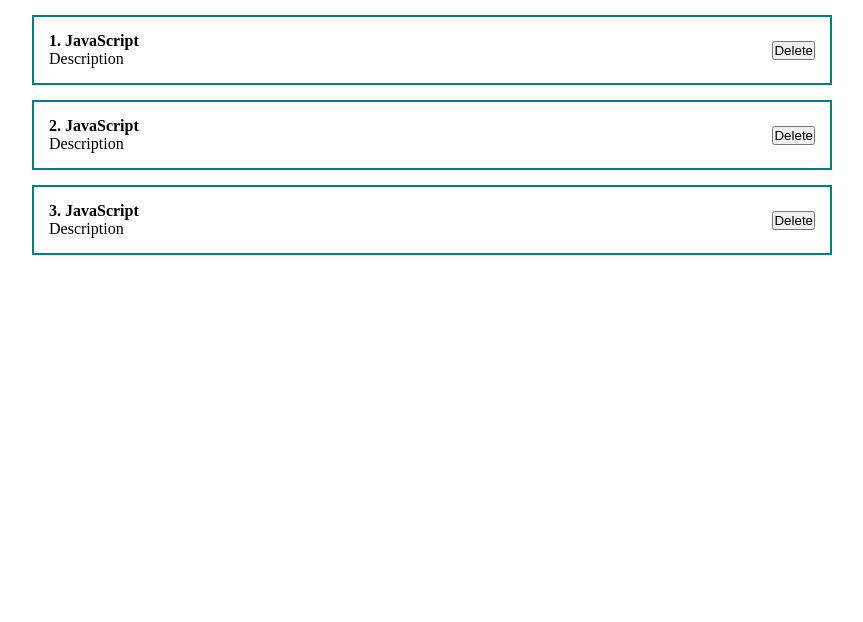
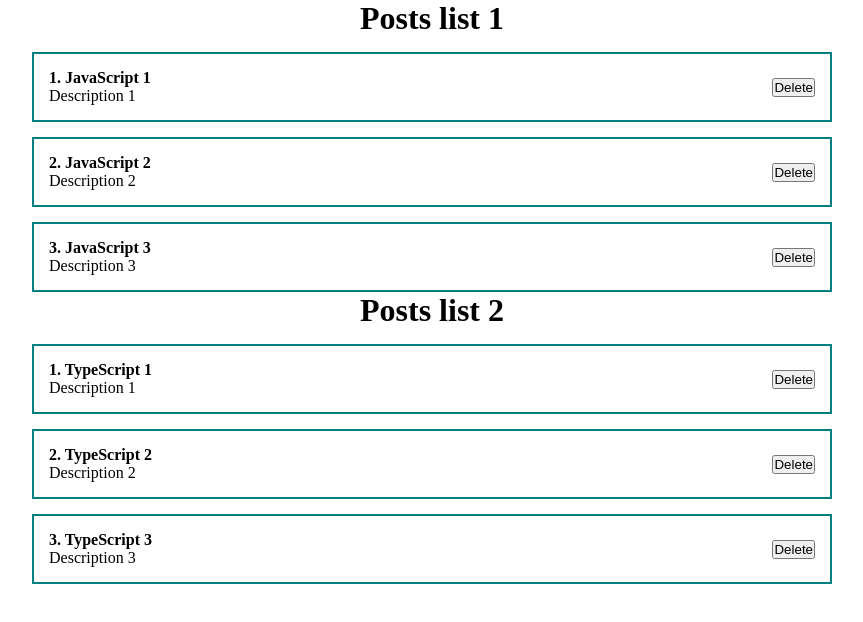
Before and after one commit to nikolayhotim1/react-fund-course, a React (Create React App) app: page / in a window 1280 px wide. Shown: the top 622 px of the page, without its empty margins (208-1071 px from the left). Built offline with nearby package versions, Linux system fonts and the light colour scheme.

Commit message:
refactor: create posts lists

```diff
--- a/src/App.js
+++ b/src/App.js
@@ -1,15 +1,26 @@
-import React from 'react';
-import PostItem from './components/PostItem';
+import React, { useState } from 'react';
+import PostList from './components/PostList';
 import './styles/App.css';
 
-function App() {
+const App = () => {
+	const [posts1, setPosts1] = useState([
+		{ id: 1, title: 'JavaScript 1', body: 'Description 1' },
+		{ id: 2, title: 'JavaScript 2', body: 'Description 2' },
+		{ id: 3, title: 'JavaScript 3', body: 'Description 3' }
+	]);
+
+	const [posts2, setPosts2] = useState([
+		{ id: 1, title: 'TypeScript 1', body: 'Description 1' },
+		{ id: 2, title: 'TypeScript 2', body: 'Description 2' },
+		{ id: 3, title: 'TypeScript 3', body: 'Description 3' }
+	]);
+
 	return (
-		<div className='App'>
-			<PostItem post={{ id: 1, title: 'JavaScript', body: 'Description' }} />
-			<PostItem post={{ id: 2, title: 'JavaScript', body: 'Description' }} />
-			<PostItem post={{ id: 3, title: 'JavaScript', body: 'Description' }} />
+		<div className='app'>
+			<PostList posts={posts1} title='Posts list 1' />
+			<PostList posts={posts2} title='Posts list 2' />
 		</div>
 	);
-}
+};
 
 export default App;
--- a/src/components/PostItem.jsx
+++ b/src/components/PostItem.jsx
@@ -1,8 +1,9 @@
 import React from 'react';
+import '../styles/PostItem.css';
 
 const PostItem = (props) => {
 	return (
-		<div className='post'>
+		<div className='post-item'>
 			<div className='post-content'>
 				<strong>{props.post.id}. {props.post.title}</strong>
 
--- /dev/null
+++ b/src/components/PostList.jsx
@@ -0,0 +1,16 @@
+import React from 'react';
+import PostItem from './PostItem';
+import '../styles/PostList.css';
+
+const PostList = ({ posts, title }) => {
+	return (
+		<div className='post-list'>
+			<h1>{title}</h1>
+			{posts.map(post =>
+				<PostItem post={post} key={post.id} />
+			)}
+		</div>
+	);
+};
+
+export default PostList;
--- a/src/styles/App.css
+++ b/src/styles/App.css
@@ -9,15 +9,6 @@
     justify-content: center;
 }
 
-.App {
+.app {
     width: 800px;
 }
-
-.post {
-    display: flex;
-    padding: 15px;
-    border: 2px solid teal;
-    margin-top: 15px;
-    justify-content: space-between;
-    align-items: center;
-}
--- /dev/null
+++ b/src/styles/PostItem.css
@@ -0,0 +1,8 @@
+.post-item {
+    display: flex;
+    padding: 15px;
+    border: 2px solid teal;
+    margin-top: 15px;
+    justify-content: space-between;
+    align-items: center;
+}
--- /dev/null
+++ b/src/styles/PostList.css
@@ -0,0 +1,3 @@
+.post-list h1 {
+    text-align: center;
+}
```
